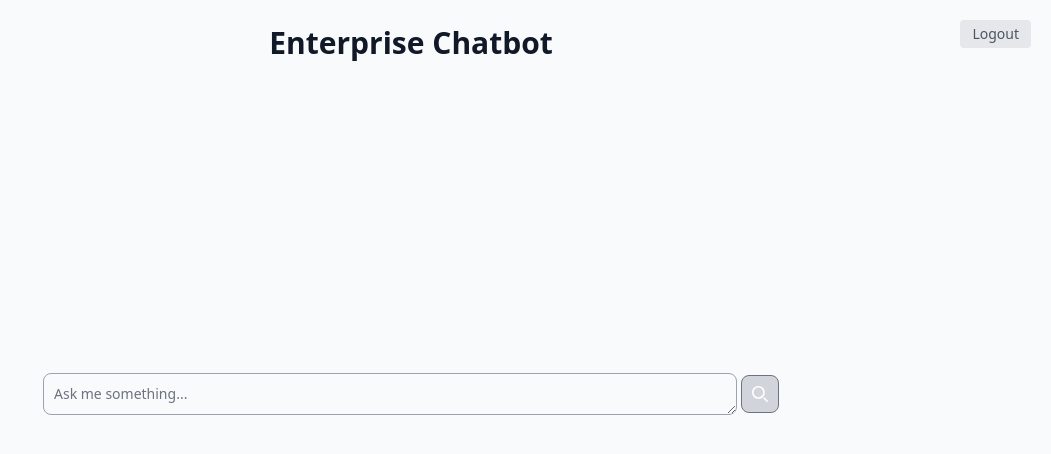
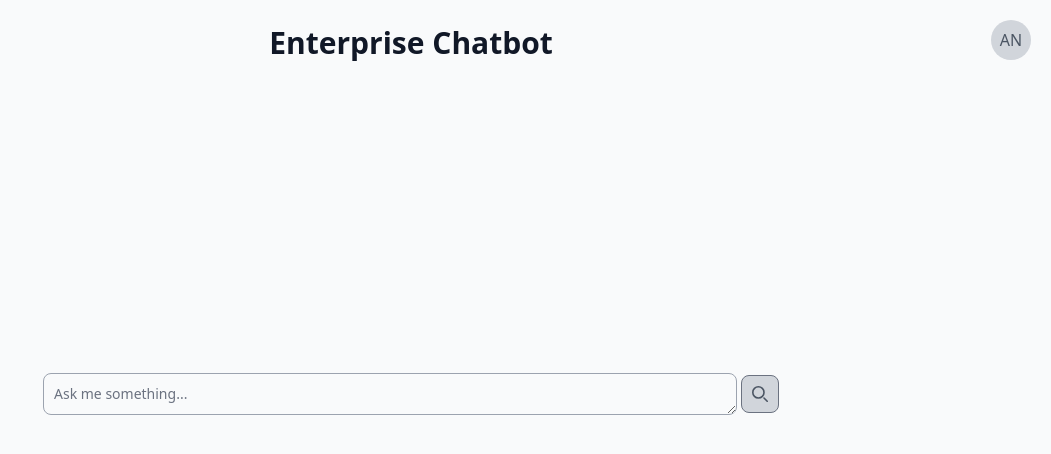
Before and after one commit to AndreaNapoli08/Enterprise-Chatbot, an Angular app in the folder front-end/: page /home in a window 1280 px wide. Shown: the top 454 px of the page, without its empty margins (229-1280 px from the left). Built offline with nearby package versions, Linux system fonts and the light colour scheme; sample sign-in values are in the browser's storage.

Commit message:
aggiunta icona profilo

```diff
--- a/front-end/src/app/app.component.html
+++ b/front-end/src/app/app.component.html
@@ -1,4 +1,4 @@
 
-<div class="min-h-screen bg-gray-50 dark:bg-gray-900 text-gray-900 dark:text-gray-100">
+<div class="min-h-screen">
     <router-outlet />
 </div>
--- a/front-end/src/app/app.routes.ts
+++ b/front-end/src/app/app.routes.ts
@@ -5,6 +5,7 @@ import { Login } from './login/login.component';
 
 export const routes: Routes = [
   { path: 'login', component: Login },
-  { path: 'home', component: Home, canActivate: [AuthGuard]},
+  //{ path: 'home', component: Home, canActivate: [AuthGuard]},
+  { path: 'home', component: Home },
   { path: '', redirectTo: '/login', pathMatch: 'full' },
 ];
--- a/front-end/src/app/home/home.component.html
+++ b/front-end/src/app/home/home.component.html
@@ -1,10 +1,11 @@
-<div class="bg-gray-50 dark:bg-gray-900 relative">
+<div class="relative">
   <p class="text-3xl text-center font-semibold leading-normal text-gray-900 dark:text-white absolute top-5 w-full">
     Enterprise Chatbot
   </p>
-  <button (click)="logout()" class="absolute top-5 right-5 text-sm text-gray-600 dark:text-gray-300 bg-gray-200 dark:bg-gray-700 hover:bg-gray-300 dark:hover:bg-gray-600 px-3 py-1 rounded">
-    Logout
-  </button>
+
+  <div class="absolute top-5 right-5">
+    <app-profile></app-profile>
+  </div>
 
   <div class="min-h-screen bg-gray-50 dark:bg-gray-900 flex flex-col">
     <div class="flex flex-1 flex-col max-w-3xl w-full mx-auto px-4 mb-3" [ngStyle]="{ 'justify-content': messages.length === 0 ? 'center' : 'flex-end' }">
@@ -25,9 +26,7 @@
               <span class="sr-only">Loading...</span>
           </div>
         </div>
-
       </div>
-
       <input-text (submitAnswer)="handleMessage($event)"></input-text>
     </div>
   </div>
--- a/front-end/src/app/home/home.component.ts
+++ b/front-end/src/app/home/home.component.ts
@@ -2,12 +2,13 @@ import { Component, ElementRef, ViewChild, AfterViewChecked } from '@angular/cor
 import { CommonModule } from '@angular/common';
 import { InputText } from '../input-text/input-text.component';
 import { ChatBubble } from '../chat-bubble/chat-bubble.component';
+import { Profile } from '../profile/profile.component';
 import { AuthService } from '../services/auth.service';
 
 @Component({
   selector: 'app-home',
   standalone: true,
-  imports: [CommonModule, ChatBubble, InputText],
+  imports: [CommonModule, ChatBubble, InputText, Profile],
   templateUrl: './home.component.html',
   styleUrls: ['./home.component.css']
 })
--- a/front-end/src/app/input-text/input-text.component.html
+++ b/front-end/src/app/input-text/input-text.component.html
@@ -15,7 +15,7 @@
 
     <button
       type="submit"
-      class="p-2.5 ms-1 text-sm font-medium text-white bg-gray-300 rounded-lg border border-gray-500 hover:bg-gray-400 focus:ring-4 focus:outline-none focus:ring-gray-300 dark:bg-gray-700 dark:hover:bg-gray-600 dark:focus:ring-gray-500"
+      class="p-2.5 ms-1 text-sm font-medium text-gray-600 dark:text-white bg-gray-300 rounded-lg border border-gray-500 hover:bg-gray-400 focus:ring-4 focus:outline-none focus:ring-gray-300 dark:bg-gray-700 dark:hover:bg-gray-600 dark:focus:ring-gray-500"
     >
       <svg
         class="w-4 h-4"
--- /dev/null
+++ b/front-end/src/app/profile/profile.component.html
@@ -0,0 +1,13 @@
+<div id="avatarButton" type="button" data-dropdown-toggle="userDropdown" data-dropdown-placement="bottom-start" class="relative cursor-pointer inline-flex items-center justify-center w-10 h-10 overflow-hidden bg-gray-300 rounded-full dark:bg-gray-600">
+    <span class="font-medium text-gray-600 dark:text-white">AN</span>
+</div>
+<!-- Dropdown menu -->
+<div id="userDropdown" class="z-10 hidden bg-white divide-y divide-gray-100 rounded-lg shadow-sm w-44 dark:bg-gray-700 dark:divide-gray-600">
+    <div class="px-4 py-3 text-sm text-gray-900 dark:text-white">
+      <div>Andrea Napoli</div>
+      <div class="font-medium truncate">an&#64;reply.it</div>
+    </div>
+    <div class="py-1">
+      <a href="#" class="block px-4 py-2 text-sm text-gray-700 hover:bg-gray-100 dark:hover:bg-gray-600 dark:text-gray-200 dark:hover:text-white">Sign out</a>
+    </div>
+</div>
```
Also changed, not shown: front-end/src/app/profile/profile.component.ts (added, +11 -0 lines), front-end/src/app/profile/profile.component.css (added), 1 other file (tests, documents, lock files or other folders).
